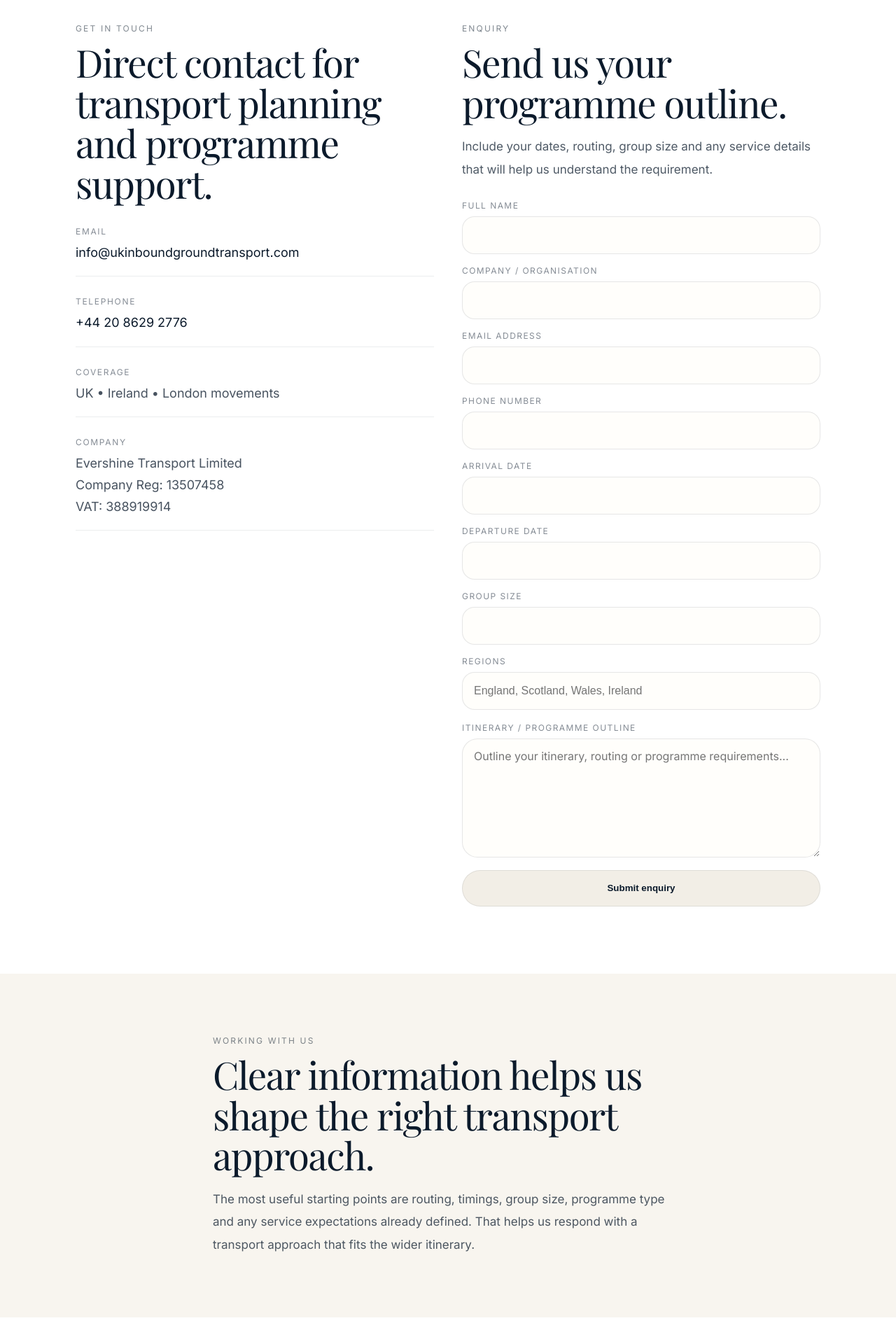
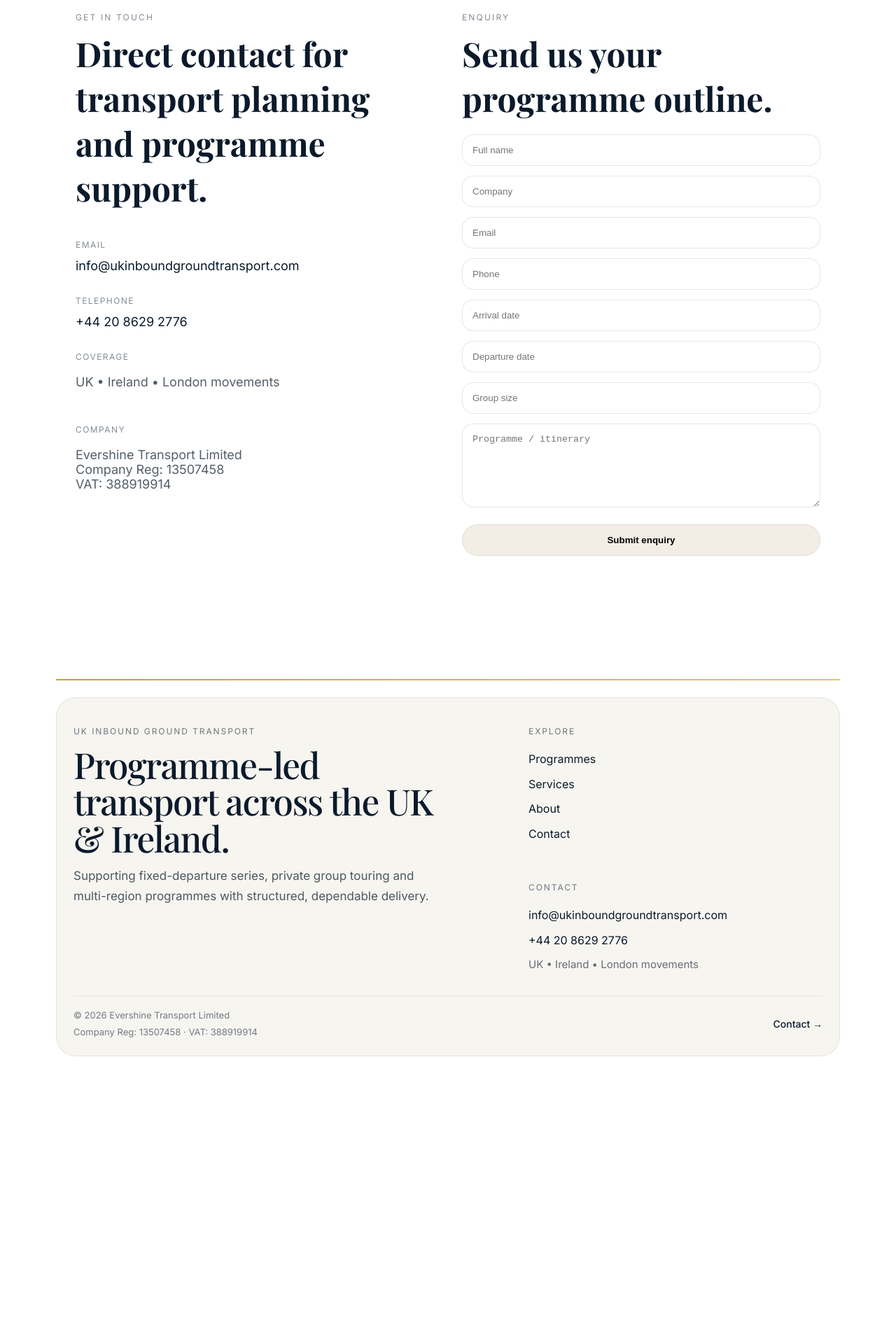
Before and after one commit to kandiahtk-crypto/Project-, a Next.js app: page /contact in a window 1280 px wide. Shown: the part 824-2744 px from the top of the page at 70% size. After the commit the page ends 2365 px from the top, so only its background shows below. Built offline with nearby package versions, Linux system fonts and the light colour scheme; a web font is replaced by a local one.

Commit message:
Update page.tsx

```diff
--- a/src/app/contact/page.tsx
+++ b/src/app/contact/page.tsx
@@ -10,6 +10,7 @@ export const metadata: Metadata = {
 export default function ContactPage() {
   return (
     <main>
+      {/* HERO */}
       <section style={heroSection}>
         <div style={containerNarrow}>
           <p style={eyebrow}>Contact</p>
@@ -28,9 +29,12 @@ export default function ContactPage() {
         </div>
       </section>
 
+      {/* CONTENT */}
       <section style={section}>
         <div style={container}>
           <div style={splitGrid} className="split-grid">
+
+            {/* LEFT */}
             <div>
               <p style={sectionLabel}>Get in touch</p>
 
@@ -39,7 +43,7 @@ export default function ContactPage() {
               </h2>
 
               <div style={contactList}>
-                <div style={contactItem}>
+                <div>
                   <p style={contactHeading}>Email</p>
                   <a
                     href="mailto:info@ukinboundgroundtransport.com"
@@ -49,127 +53,61 @@ export default function ContactPage() {
                   </a>
                 </div>
 
-                <div style={contactItem}>
+                <div>
                   <p style={contactHeading}>Telephone</p>
                   <a href="tel:+442086292776" style={contactLink}>
                     +44 20 8629 2776
                   </a>
                 </div>
 
-                <div style={contactItem}>
+                <div>
                   <p style={contactHeading}>Coverage</p>
                   <p style={contactText}>UK • Ireland • London movements</p>
                 </div>
 
-                <div style={contactItem}>
+                <div>
                   <p style={contactHeading}>Company</p>
                   <p style={contactText}>
-                    Evershine Transport Limited
-                    <br />
-                    Company Reg: 13507458
-                    <br />
+                    Evershine Transport Limited<br />
+                    Company Reg: 13507458<br />
                     VAT: 388919914
                   </p>
                 </div>
               </div>
             </div>
 
-            <div style={formWrap}>
+            {/* RIGHT (FORM) */}
+            <div>
               <p style={sectionLabel}>Enquiry</p>
 
               <h2 style={sectionTitle}>Send us your programme outline.</h2>
 
-              <p style={sectionText}>
-                Include your dates, routing, group size and any service details
-                that will help us understand the requirement.
-              </p>
+              <form style={form}>
+                <input placeholder="Full name" style={input} />
+                <input placeholder="Company" style={input} />
+                <input placeholder="Email" style={input} />
+                <input placeholder="Phone" style={input} />
+                <input placeholder="Arrival date" style={input} />
+                <input placeholder="Departure date" style={input} />
+                <input placeholder="Group size" style={input} />
 
-              <form style={form}>
-                <div style={fieldGrid}>
-                  <label style={fieldWrap}>
-                    <span style={fieldLabel}>Full name</span>
-                    <input type="text" name="name" style={input} />
-                  </label>
+                <textarea
+                  placeholder="Programme / itinerary"
+                  style={textarea}
+                />
 
-                  <label style={fieldWrap}>
-                    <span style={fieldLabel}>Company / organisation</span>
-                    <input type="text" name="company" style={input} />
-                  </label>
-
-                  <label style={fieldWrap}>
-                    <span style={fieldLabel}>Email address</span>
-                    <input type="email" name="email" style={input} />
-                  </label>
-
-                  <label style={fieldWrap}>
-                    <span style={fieldLabel}>Phone number</span>
-                    <input type="tel" name="telephone" style={input} />
-                  </label>
-
-                  <label style={fieldWrap}>
-                    <span style={fieldLabel}>Arrival date</span>
-                    <input type="text" name="arrivalDate" style={input} />
-                  </label>
-
-                  <label style={fieldWrap}>
-                    <span style={fieldLabel}>Departure date</span>
-                    <input type="text" name="departureDate" style={input} />
-                  </label>
-
-                  <label style={fieldWrap}>
-                    <span style={fieldLabel}>Group size</span>
-                    <input type="text" name="groupSize" style={input} />
-                  </label>
-
-                  <label style={fieldWrap}>
-                    <span style={fieldLabel}>Regions</span>
-                    <input
-                      type="text"
-                      name="regions"
-                      placeholder="England, Scotland, Wales, Ireland"
-                      style={input}
-                    />
-                  </label>
-                </div>
-
-                <label style={fieldWrap}>
-                  <span style={fieldLabel}>Itinerary / programme outline</span>
-                  <textarea
-                    name="message"
-                    placeholder="Outline your itinerary, routing or programme requirements..."
-                    rows={7}
-                    style={textarea}
-                  />
-                </label>
-
-                <button type="submit" style={primaryButton}>
-                  Submit enquiry
-                </button>
+                <button style={primaryButton}>Submit enquiry</button>
               </form>
             </div>
+
           </div>
-        </div>
-      </section>
-
-      <section style={sectionSoft}>
-        <div style={containerNarrow}>
-          <p style={sectionLabel}>Working with us</p>
-
-          <h2 style={sectionTitle}>
-            Clear information helps us shape the right transport approach.
-          </h2>
-
-          <p style={sectionText}>
-            The most useful starting points are routing, timings, group size,
-            programme type and any service expectations already defined. That
-            helps us respond with a transport approach that fits the wider
-            itinerary.
-          </p>
         </div>
       </section>
     </main>
   );
 }
+
+/* STYLES */
 
 const container: CSSProperties = {
   maxWidth: 1120,
@@ -184,184 +122,105 @@ const containerNarrow: CSSProperties = {
 };
 
 const heroSection: CSSProperties = {
-  padding: "120px 0 72px",
+  padding: "120px 0 60px",
 };
 
 const section: CSSProperties = {
-  padding: "96px 0",
-};
-
-const sectionSoft: CSSProperties = {
-  padding: "88px 0",
-  background: "#F8F5EF",
+  padding: "80px 0",
 };
 
 const eyebrow: CSSProperties = {
-  margin: 0,
   fontSize: 12,
   letterSpacing: "0.18em",
   textTransform: "uppercase",
-  color: "rgba(11, 26, 43, 0.52)",
+  color: "rgba(11,26,43,0.5)",
 };
 
 const heroTitle: CSSProperties = {
-  margin: "14px 0 16px",
-  maxWidth: 760,
-  fontSize: "clamp(2.7rem, 7vw, 5rem)",
-  lineHeight: 1.01,
-  letterSpacing: "-0.035em",
-  fontWeight: 400,
+  fontSize: "clamp(2.6rem, 7vw, 4.5rem)",
   fontFamily: "var(--font-serif)",
-  color: "#0B1A2B",
+  lineHeight: 1.05,
+  margin: "12px 0",
 };
 
 const divider: CSSProperties = {
   width: 48,
   height: 2,
-  background: "linear-gradient(90deg, #C9A227 0%, #E3C565 100%)",
-  margin: "18px 0 24px",
-  borderRadius: 999,
+  background: "#C9A227",
+  margin: "18px 0",
 };
 
 const heroText: CSSProperties = {
-  margin: 0,
-  maxWidth: 680,
   fontSize: 17,
   lineHeight: 1.9,
-  color: "rgba(11, 26, 43, 0.72)",
+  color: "rgba(11,26,43,0.7)",
 };
 
 const splitGrid: CSSProperties = {
   display: "grid",
   gap: 40,
-  alignItems: "start",
 };
 
 const sectionLabel: CSSProperties = {
-  margin: "0 0 12px",
   fontSize: 12,
   letterSpacing: "0.18em",
   textTransform: "uppercase",
-  color: "rgba(11, 26, 43, 0.52)",
+  color: "rgba(11,26,43,0.5)",
 };
 
 const sectionTitle: CSSProperties = {
-  margin: "0 0 18px",
-  maxWidth: 760,
-  fontSize: "clamp(2rem, 5vw, 3.4rem)",
-  lineHeight: 1.06,
-  letterSpacing: "-0.025em",
-  fontWeight: 400,
+  fontSize: "clamp(2rem, 5vw, 3rem)",
   fontFamily: "var(--font-serif)",
-  color: "#0B1A2B",
-};
-
-const sectionText: CSSProperties = {
-  margin: 0,
-  maxWidth: 680,
-  fontSize: 17,
-  lineHeight: 1.9,
-  color: "rgba(11, 26, 43, 0.72)",
+  margin: "10px 0 20px",
 };
 
 const contactList: CSSProperties = {
-  marginTop: 32,
   display: "grid",
-  gap: 28,
-};
-
-const contactItem: CSSProperties = {
-  paddingBottom: 18,
-  borderBottom: "1px solid rgba(11, 26, 43, 0.08)",
+  gap: 20,
+  marginTop: 30,
 };
 
 const contactHeading: CSSProperties = {
-  margin: "0 0 8px",
   fontSize: 12,
-  letterSpacing: "0.14em",
+  letterSpacing: "0.12em",
   textTransform: "uppercase",
-  color: "rgba(11, 26, 43, 0.5)",
+  color: "rgba(11,26,43,0.5)",
 };
 
 const contactLink: CSSProperties = {
   fontSize: 18,
-  lineHeight: 1.7,
+  textDecoration: "none",
   color: "#0B1A2B",
-  textDecoration: "none",
 };
 
 const contactText: CSSProperties = {
-  margin: 0,
   fontSize: 18,
-  lineHeight: 1.7,
-  color: "rgba(11, 26, 43, 0.75)",
-};
-
-const formWrap: CSSProperties = {
-  minWidth: 0,
+  color: "rgba(11,26,43,0.7)",
 };
 
 const form: CSSProperties = {
-  marginTop: 28,
   display: "grid",
-  gap: 18,
-};
-
-const fieldGrid: CSSProperties = {
-  display: "grid",
-  gap: 16,
-};
-
-const fieldWrap: CSSProperties = {
-  display: "grid",
-  gap: 8,
-};
-
-const fieldLabel: CSSProperties = {
-  fontSize: 12,
-  letterSpacing: "0.12em",
-  textTransform: "uppercase",
-  color: "rgba(11, 26, 43, 0.5)",
+  gap: 14,
 };
 
 const input: CSSProperties = {
-  width: "100%",
-  minHeight: 54,
-  padding: "0 16px",
-  borderRadius: 18,
-  border: "1px solid rgba(11, 26, 43, 0.10)",
-  background: "#FFFEFB",
-  fontSize: 16,
-  color: "#0B1A2B",
-  outline: "none",
-  boxSizing: "border-box",
+  padding: "14px",
+  borderRadius: 16,
+  border: "1px solid rgba(11,26,43,0.1)",
 };
 
 const textarea: CSSProperties = {
-  width: "100%",
-  padding: "14px 16px",
-  borderRadius: 22,
-  border: "1px solid rgba(11, 26, 43, 0.10)",
-  background: "#FFFEFB",
-  fontSize: 16,
-  color: "#0B1A2B",
-  outline: "none",
-  resize: "vertical",
-  fontFamily: "var(--font-sans)",
-  boxSizing: "border-box",
+  padding: "14px",
+  borderRadius: 16,
+  border: "1px solid rgba(11,26,43,0.1)",
+  minHeight: 120,
 };
 
 const primaryButton: CSSProperties = {
-  display: "inline-flex",
-  alignItems: "center",
-  justifyContent: "center",
-  minHeight: 52,
-  padding: "0 22px",
+  marginTop: 10,
+  padding: "14px 20px",
   borderRadius: 999,
   background: "#F2EEE6",
-  color: "#0B1A2B",
-  textDecoration: "none",
+  border: "1px solid rgba(11,26,43,0.08)",
   fontWeight: 600,
-  border: "1px solid rgba(11, 26, 43, 0.08)",
-  cursor: "pointer",
 };
```
